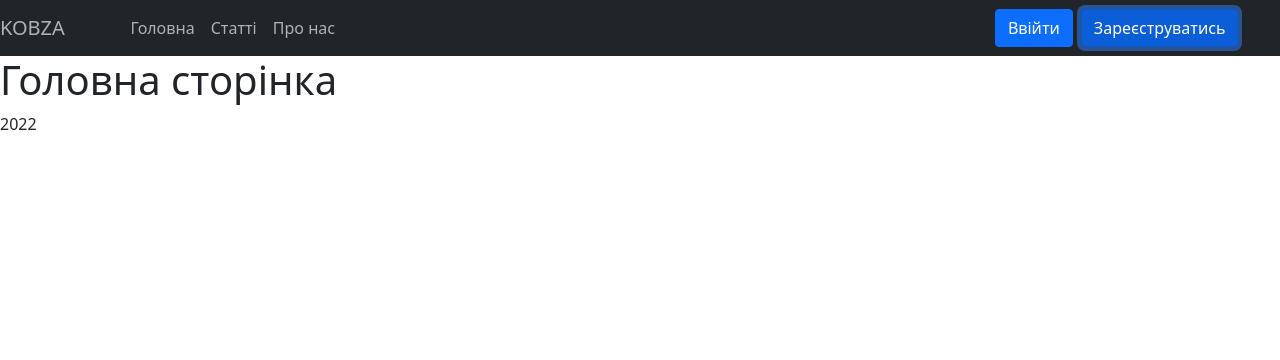
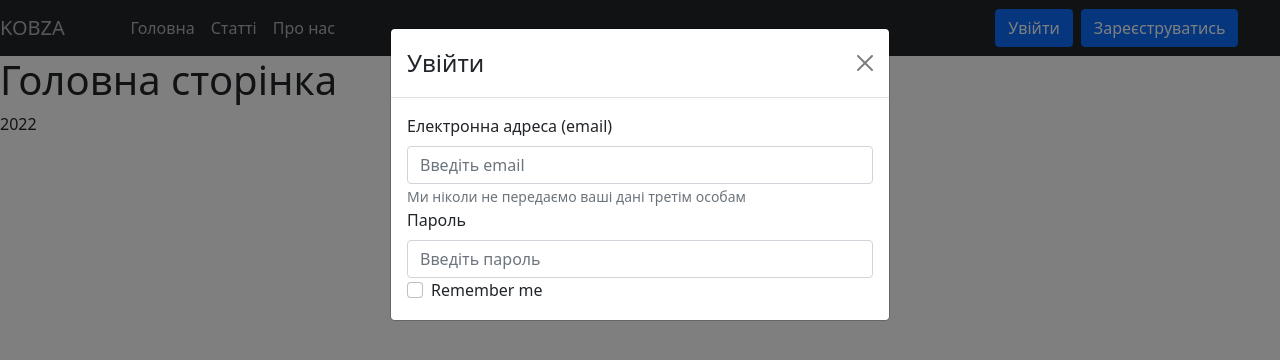
Before and after one commit to MaxZhuravel/kobza-front, a React (Create React App) app: page / in a window 1280 px wide. Both pictures are taken after a click on the button "Зареєструватись". Shown: the top 360 px of the page. Built offline with nearby package versions, Linux system fonts and the light colour scheme.

Commit message:
add modal window of LogIn

```diff
--- a/src/components/Layout.jsx
+++ b/src/components/Layout.jsx
@@ -1,5 +1,5 @@
-import React from 'react'
-import { Nav, Navbar, Button, Container } from "react-bootstrap";
+import React, {useState} from 'react'
+import { Nav, Modal, Navbar, Button, Container, Form } from "react-bootstrap";
 import {Link, Outlet} from "react-router-dom";
 import styled from "styled-components";
 
@@ -14,6 +14,12 @@ const Styles = styled.div `
 `
 
 const Layout = () => {
+
+    const[show,setShow] = useState(false);
+
+    const handleClose=()=>setShow(false);
+    const handleShow=()=>setShow(true);
+
   return (
     <>
         <Styles>
@@ -29,13 +35,34 @@ const Layout = () => {
                         <Nav.Link><Link to="/about">Про нас</Link></Nav.Link>
                     </Nav>
                     <Nav>
-                        <Button variant="primary" className="me-2">Ввійти</Button>
-                        <Button variant="primary">Зареєструватись</Button>
+                        <Button variant="primary" className="me-2" onClick={handleShow}>Увійти</Button>
+                        <Button variant="primary" onClick={handleShow}>Зареєструватись</Button>
                     </Nav>
                 </Navbar.Collapse>
                 </Container>
             </Navbar>
         </Styles>
+        <Modal show = {show} onHide = {handleClose}>
+            <Modal.Header closeButton>
+                <Modal.Title>Увійти</Modal.Title>
+            </Modal.Header>
+            <Modal.Body>
+                <Form>
+                    <Form.Group controlId="fromBasicEmail">
+                        <Form.Label>Електронна адреса (email)</Form.Label>
+                        <Form.Control type="email" placeholder="Введіть email"/>
+                        <Form.Text className="text-muted">Ми ніколи не передаємо ваші дані третім особам</Form.Text>
+                    </Form.Group>
+                    <Form.Group controlId="fromBasicPassword">
+                        <Form.Label>Пароль</Form.Label>
+                        <Form.Control type="password" placeholder="Введіть пароль"/>
+                    </Form.Group>
+                    <Form.Group controlId="fromBasicCheckbox">
+                        <Form.Check type="checkbox" label="Remember me"/>
+                    </Form.Group>
+                </Form>
+            </Modal.Body>
+        </Modal>
         <Outlet/>
         <footer>2022</footer>
     </>
```
